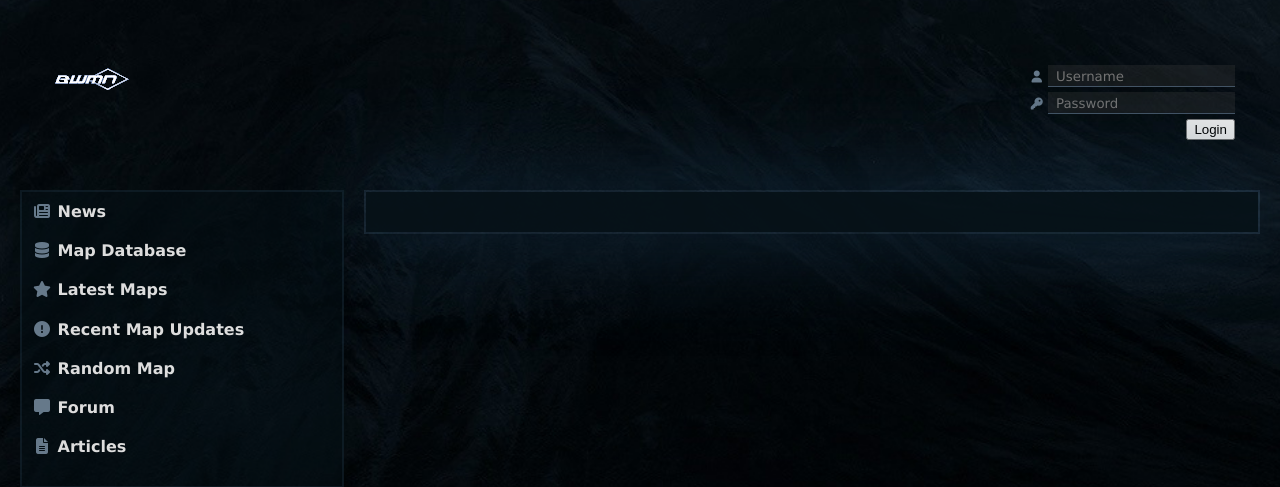
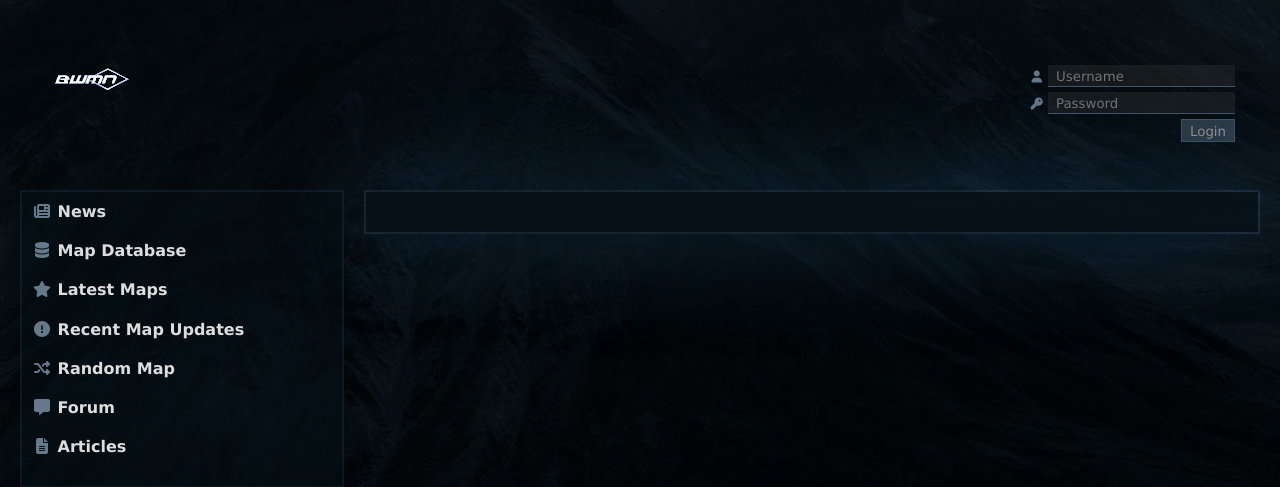
Before and after one commit to james-m-85/bwmn, a PHP site: page /map.php in a window 1280 px wide. Shown: the top 487 px of the page. Run offline with PHP 8.4, Linux system fonts and the light colour scheme; data that the repository does not hold is empty; some libraries are stand-ins or nearby versions; some web fonts are replaced.

Commit message:
Login/logout buttons changed from <input> to <button> and updated class.

```diff
--- a/resources/views/view.header.php
+++ b/resources/views/view.header.php
@@ -11,14 +11,14 @@
                 echo "<form class='login-form' action='' method='post'>";
                 echo "    <div class='login-form-row'><i class='fas fa-user fa-fw icon'></i> <input class='login-form-input' type='text' name='username' placeholder='Username' required></div>";
                 echo "    <div class='login-form-row'><i class='fas fa-key fa-fw icon'></i> <input class='login-form-input' type='password' name='password' placeholder='Password' required></div>";
-                echo "    <div><input class='login-form-button' type='submit' name='login' value='Login' /></div>";
+                echo "    <div><button class='site-button' type='submit' name='login'>Login</button></div>";
                 echo "</form>";
             }
             else
             {
                 echo "<form class='login-form' action='' method='post'>";
                 echo "    <div class='profile-row'>You are now logged in as <b>" . getLoggedInUsername() . "</b></div>";
-                echo "    <div><input class='logout-form-button' type='submit' name='logout' value='Logout' /></div>";
+                echo "    <div><button class='site-button' type='submit' name='logout'>Logout</button></div>";
                 echo "</form>";
             }
 
```
